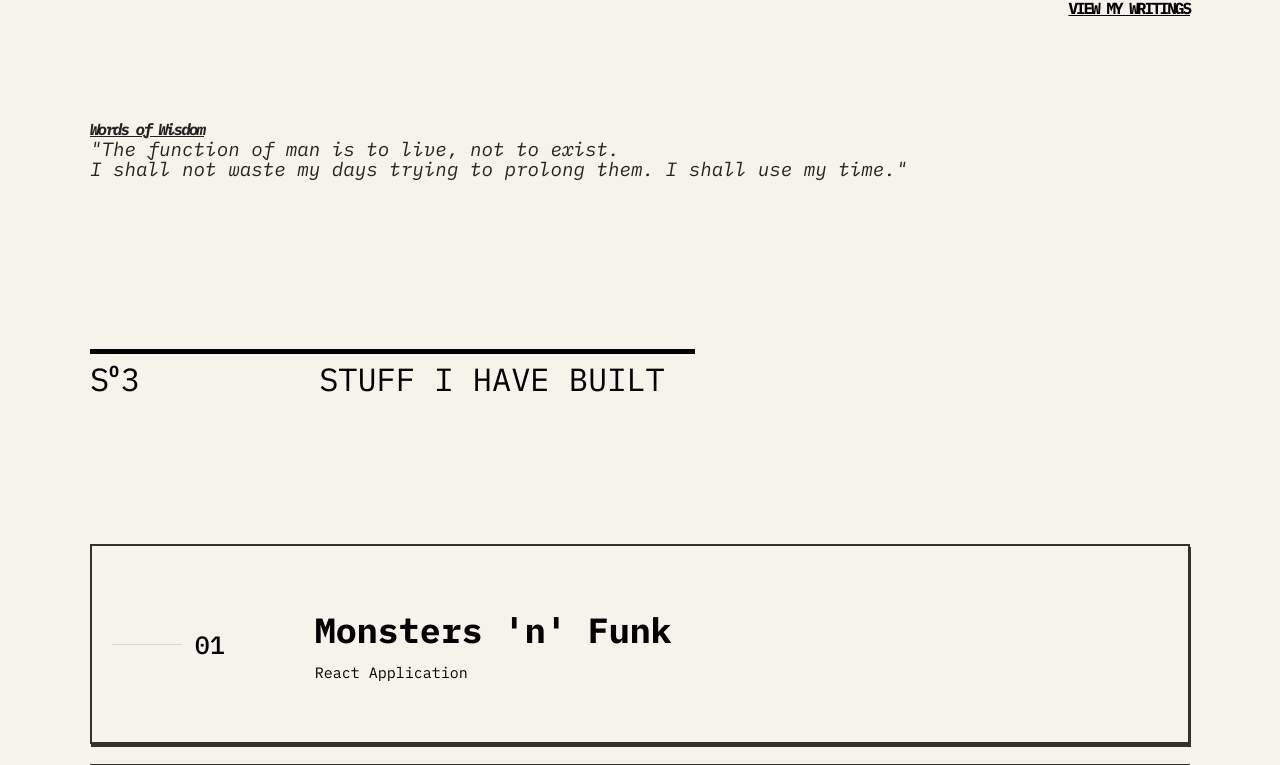
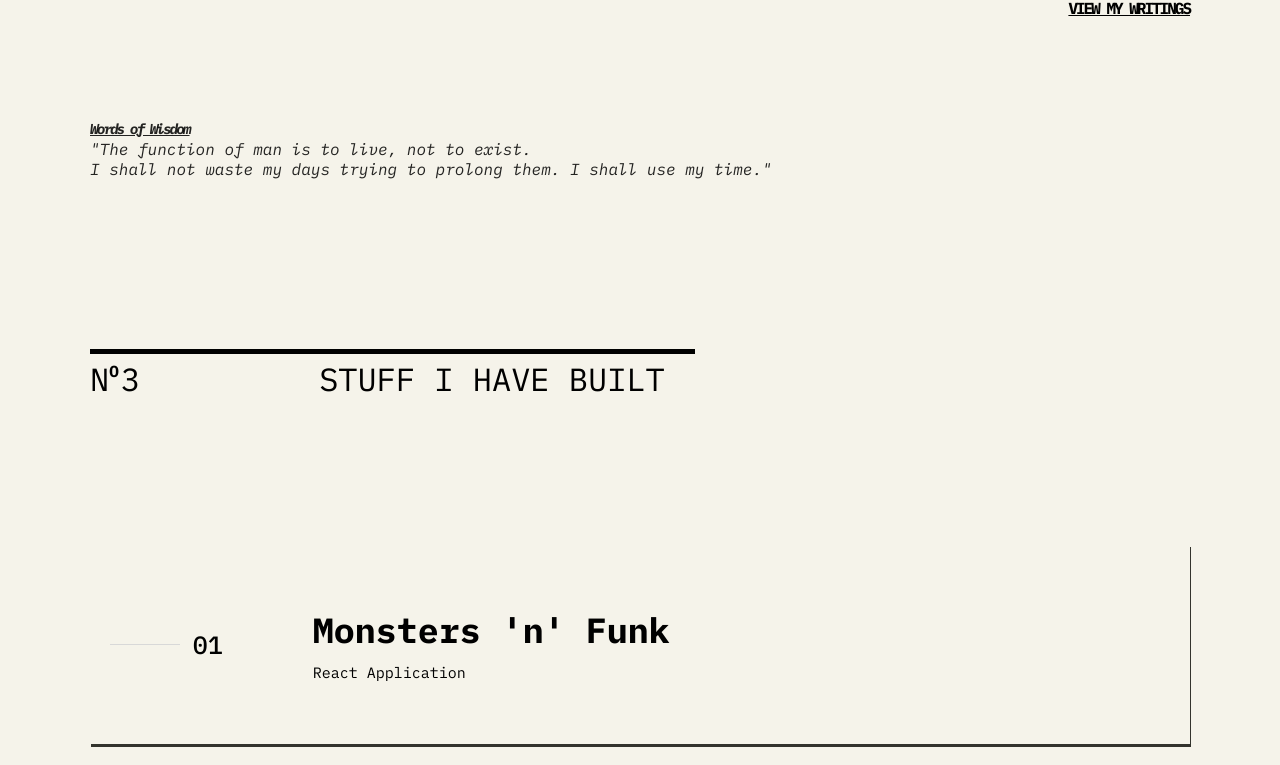
Before and after one commit to ImieboGodson/portfolio-v1.0, a React (Create React App) app: page / in a window 1280 px wide. Shown: the part 1971-2736 px from the top of the page. Built offline with nearby package versions, Linux system fonts and the light colour scheme.

Commit message:
minor changes

```diff
--- a/src/components/project/project.scss
+++ b/src/components/project/project.scss
@@ -1,10 +1,11 @@
 .project {
     height: 200px;
     margin-top: 20px;
-    padding: 20px;
+    padding: 5px 20px;
     background-color: hsl(49, 37%, 94%);
-    border: 2px solid #33332d;
+    // border: 2px solid #33332d;
     box-shadow: 1px 3px #33332d;
+    border-radius: -50px;
     transition: .5s ease;
     cursor: pointer;
 
@@ -48,7 +49,7 @@
                 }
 
                 .project-details {
-                    padding: 20px;
+                    padding: 10px 20px;
                     display: flex;
                     flex-direction: column;
                     transition: .5s ease;
--- a/src/sections/aboutMe/aboutMe.scss
+++ b/src/sections/aboutMe/aboutMe.scss
@@ -168,7 +168,7 @@
 
                 p {
                     width: 80%;
-                    font-size: 1.2rem;
+                    font-size: 1rem;
                     line-height: 20px;
                     font-style: italic;
                     color: rgba(0, 0, 0, 0.857);
@@ -176,7 +176,7 @@
                     span {
                         // margin-left: 100px;
                         font-weight: 700;
-                        font-size: 1rem;
+                        font-size: 0.9rem;
                         text-decoration: underline;
                         letter-spacing: -2px;
                     }
--- a/src/sections/projects/Projects.jsx
+++ b/src/sections/projects/Projects.jsx
@@ -14,7 +14,7 @@ const Projects = () => {
                         <div className='top-of-section-texts'>
                             <div className='top-of-section-texts-items'>
                                 <div className='left-text'>
-                                    <p>S</p>
+                                    <p>N</p>
                                     <p className='smaller-left-text'>o</p>
                                     <p className='left-text-number'>3</p>
                                 </div>
```
